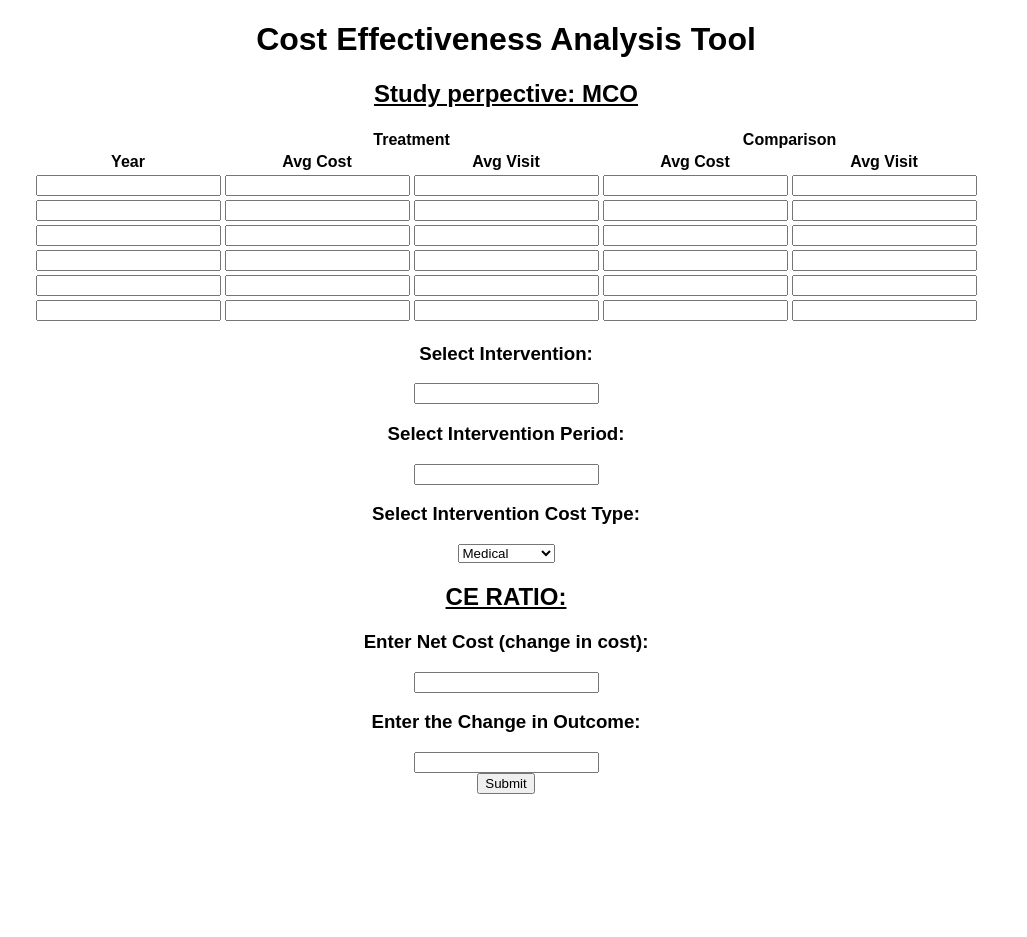
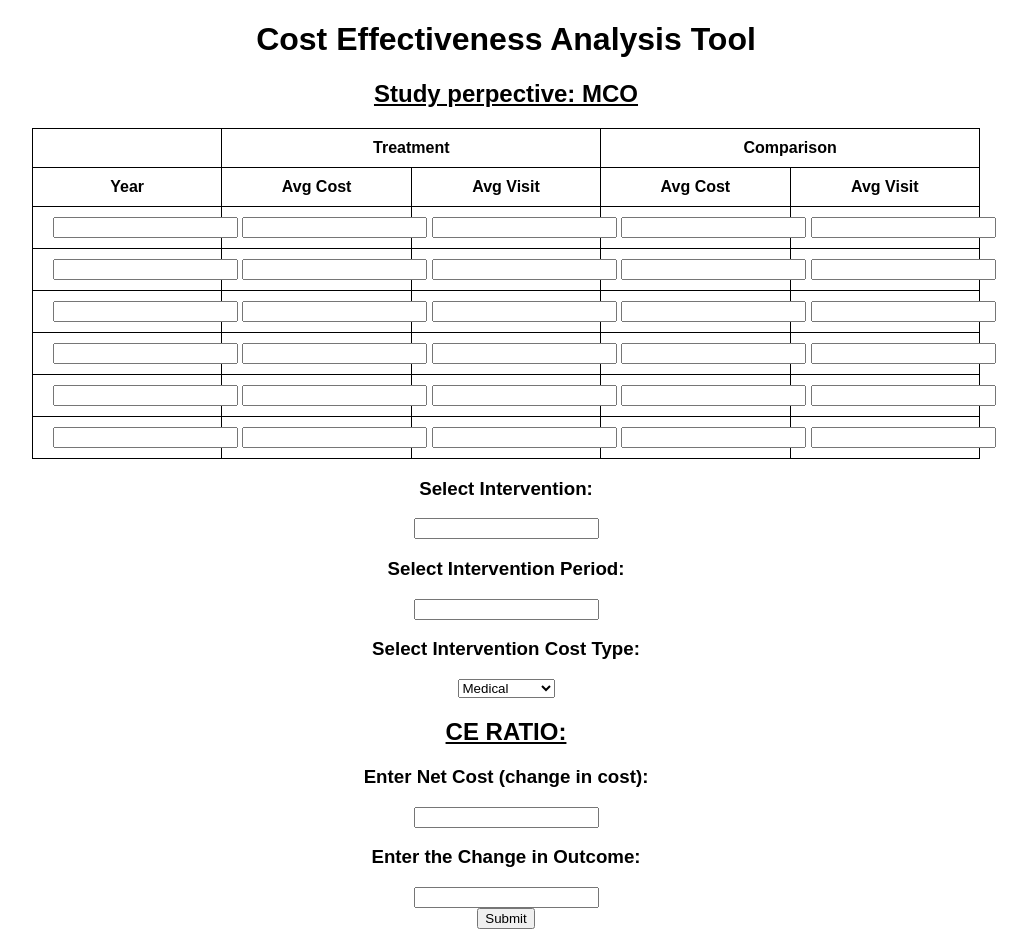
Before and after one commit to Hariharan2907/telemed_project, a Flask app: page / in a window 1280 px wide. Shown: the part 54-991 px from the top of the page, without its empty margins (134-1161 px from the left). Before the commit the page ends 848 px from the top, so only its background shows below. Run offline with Flask 2, Linux system fonts and the light colour scheme; parts of the project's set-up code (start-up, migrations or seed data) failed here and were passed over.

Commit message:
New style classes for cea table

```diff
--- a/static/css/main.css
+++ b/static/css/main.css
@@ -68,6 +68,10 @@ div.fixed{
   right: 15px;
 
 }
+
+div.a{
+  line-height: 2;
+}
 table.mytable{
 
   border-collapse: collapse;
@@ -104,6 +108,23 @@ table.mytable{
   border-top: solid 1px rgb(0, 0, 0);
  }
 
+table.ceatable{
+
+  border-collapse: collapse;
+  padding: 20px;
+  font-size: 16px;
+  padding: 10px 20px 10px 20px;
+  table-layout: fixed;
+  text-align:center;
+  width: 75%;
+}
+.ceatable th,.ceatable td{
+  border: 1px solid black;
+  border-collapse: collapse;
+  text-align:center;
+  padding: 10px 20px 10px 20px;
+
+}
 table.dataframe {
   /*border: 3px solid black;*/
   border-collapse: collapse;
@@ -153,7 +174,7 @@ table.dataframe {
  }
 
 .dataframe tr:last-child{
-  border-bottom: solid 2px rgb(0, 0, 0);
+  border-bottom: solid 1px rgb(0, 0, 0);
  }
 
 caption {
```
